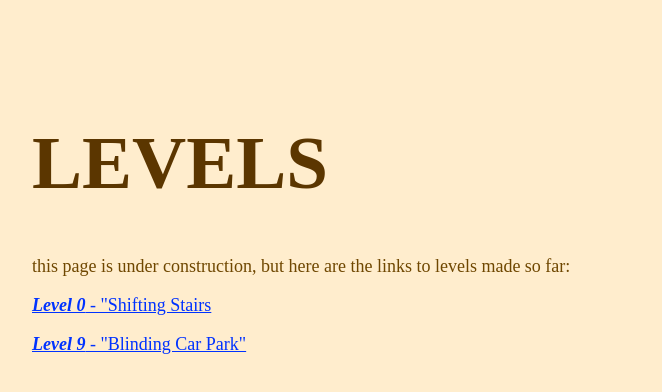
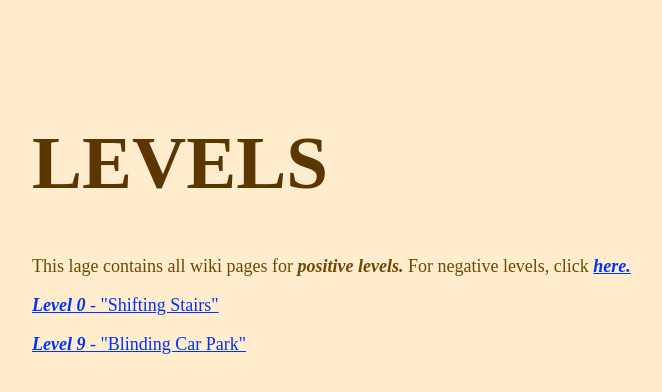
Before and after one commit to Oxanis/the-liminal-complex, a plain HTML site: page levels/index.html in a window 1280 px wide. Shown: the whole page, without its empty margins (224-886 px from the left). Drawn offline with Linux system fonts and the light colour scheme.

Commit message:
Update index.html

```diff
--- a/levels/index.html
+++ b/levels/index.html
@@ -6,7 +6,7 @@
 		<title>THE COMPLEX - levels</title>
 	</head>
   <h1>LEVELS</h1>
-  <p>this page is under construction, but here are the links to levels made so far:</p>
-  <p><a href=/levels/0><em>Level 0</em> - "Shifting Stairs</a></p>
+  <p>This lage contains all wiki pages for <em>positive levels.</em> For negative levels, click <a href=/levels/neg><em>here.</em></a></p>
+  <p><a href=/levels/0><em>Level 0</em> - "Shifting Stairs"</a></p>
   <p><a href=/levels/9><em>Level 9</em> - "Blinding Car Park"</a></p>
 </html>
```
